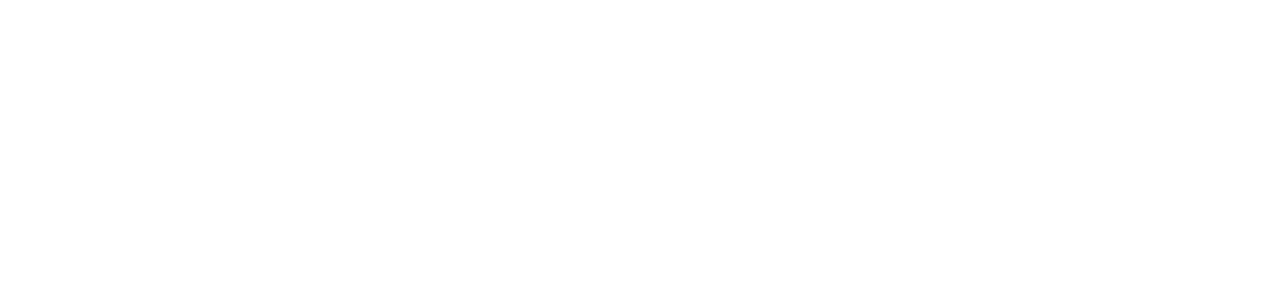
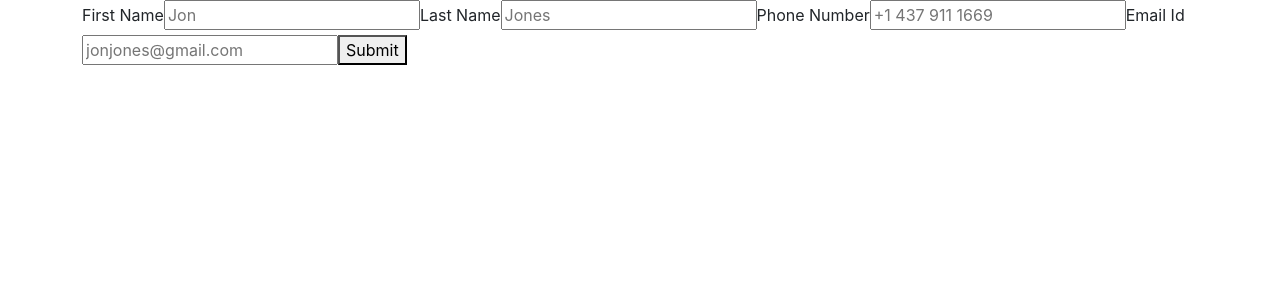
Before and after one commit to parthivjani28/Banking-App, a React (Create React App) app: page /register in a window 1280 px wide. Before the commit this address had no page. Shown: the top 300 px of the page. Built offline with nearby package versions, Linux system fonts and the light colour scheme.

Commit message:
Added Registration Pages and Welcome Page

```diff
--- a/src/App.js
+++ b/src/App.js
@@ -3,6 +3,8 @@
 import 'bootstrap/dist/css/bootstrap.min.css';
 import Home from './Pages/Home';
 import Main from './Pages/Main';
+import WelcomePage from './Pages/WelcomePage'
+import Register from './Pages/Register'
 import { BrowserRouter, Routes, Route } from 'react-router-dom';
 
 function App() {
@@ -10,7 +12,9 @@
     <div className="App">
       <BrowserRouter>
         <Routes>
-          <Route path="/" element={<Home />} />
+          <Route path="/home" element={<Home />} />
+          <Route path="/" element={<WelcomePage />} />
+          <Route path="/register" element={<Register/>} />
           <Route path="/main" element={<Main />} />
         </Routes>
       </BrowserRouter>
--- /dev/null
+++ b/src/Pages/Register.jsx
@@ -0,0 +1,22 @@
+import React from "react";
+
+function Register() {
+return (
+<>
+<div className="container m-auto">
+    <form >
+        <label name="FirstName">First Name</label>
+        <input id="FirstName" type="Text" placeholder="Jon"  required/>
+        <label name="LastName">Last Name</label>
+        <input id="LastName" type="Text" placeholder="Jones" />
+        <label name="PhoneNumber">Phone Number</label>
+        <input id="PhoneNumber" type="number" placeholder="+1 437 911 1669" required/>
+        <label name="MailId">Email Id</label>
+        <input type="mail" id="MailId" placeholder="jonjones@gmail.com" required/>
+        <button type="submit">Submit </button>
+         </form>
+</div>
+</>)
+}
+
+export default Register;
--- /dev/null
+++ b/src/Pages/WelcomePage.jsx
@@ -0,0 +1,20 @@
+import React from "react";
+
+function Welcome() {
+    return (
+        <>
+        <div className="container m-auto">
+            <div className="card">
+                <div className="welcome-content">
+                    <h1>Welcome to the Banking Applications</h1>
+                    <button className="btn bg-light"><a href="/home"> Already an Exisiting Customer</a></button>
+                    <button className="btn bg-light"><a href="/register"> New Member? Join us today!</a></button>
+
+                </div>
+            </div>
+        </div>
+        </>
+    )
+}
+
+export default Welcome;
```
Also changed, not shown: 23 other files (tests, documents, lock files or other folders).
